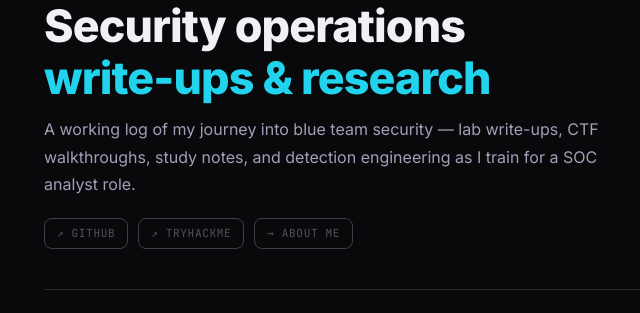
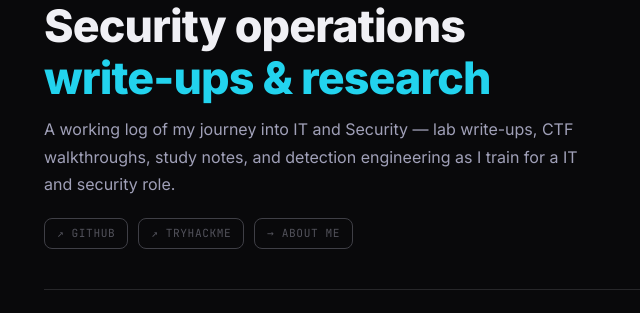
Before and after one commit to lewisjava/soc-portfolio, a Flask app: page / in a window 1280 px wide. Shown: the part 183-496 px from the top of the page, without its empty margins (186-826 px from the left). Run offline with Flask 3, Linux system fonts and the light colour scheme; some libraries are stand-ins or nearby versions.

Commit message:
Updated: index.html

```diff
--- a/templates/index.html
+++ b/templates/index.html
@@ -5,7 +5,7 @@
 <div class="hero">
   <span class="hero-badge">● {{ site.tagline|upper }}</span>
   <h1>Security operations<br><span>write-ups & research</span></h1>
-  <p>A working log of my journey into blue team security — lab write-ups, CTF walkthroughs, study notes, and detection engineering as I train for a SOC analyst role.</p>
+  <p>A working log of my journey into IT and Security — lab write-ups, CTF walkthroughs, study notes, and detection engineering as I train for a IT and security role.</p>
   <div class="hero-links">
     <a href="{{ site.github }}" target="_blank">↗ GITHUB</a>
     <a href="{{ site.tryhackme }}" target="_blank">↗ TRYHACKME</a>
```
